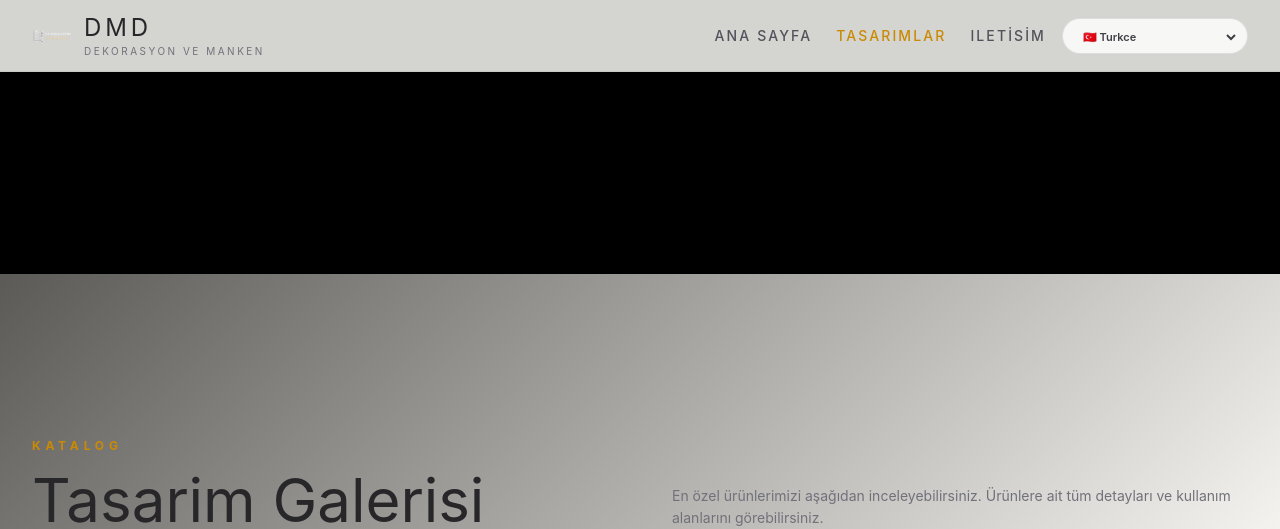
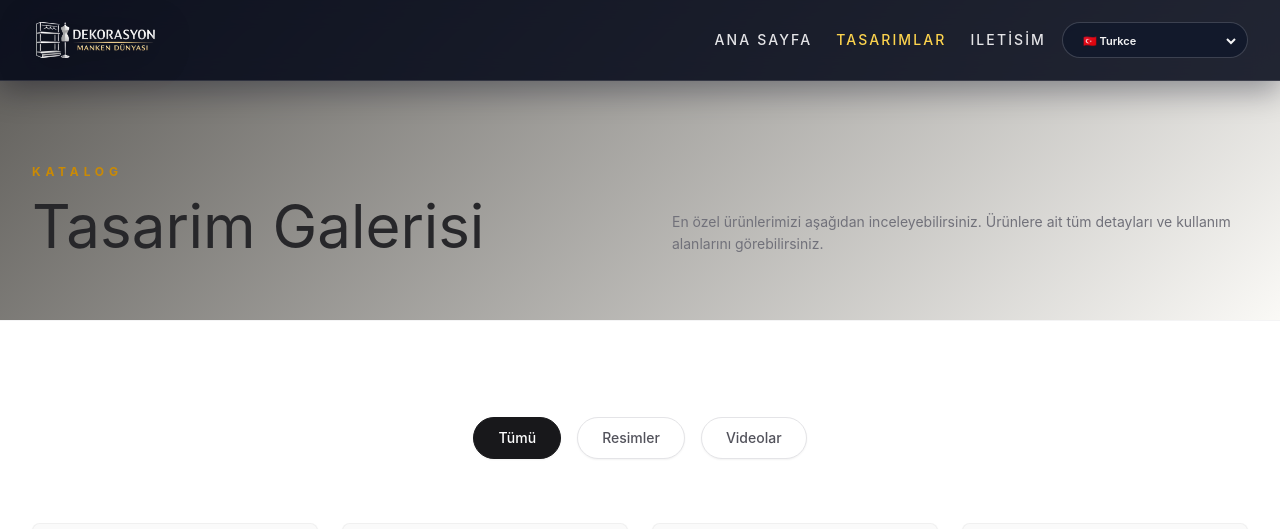
Before and after one commit to KES-KING/www.dekorasyonmankendunyasi.com, a PHP site: page /tr/designs in a window 1280 px wide. Shown: the top 529 px of the page. Run offline with PHP 8.4, Linux system fonts and the light colour scheme; a user stored in the database is signed in; data comes from the database, SQL or seed files in the repository; some libraries are stand-ins or nearby versions.

Commit message:
feat: enhance header and home page with logo, improved styles, and intro loader

```diff
--- a/php/views/pages/home.php
+++ b/php/views/pages/home.php
@@ -4,6 +4,11 @@
     <div class="relative z-10 mx-auto max-w-7xl px-4 py-8 sm:px-6 lg:px-8 text-center">
         <div
             class="mx-auto max-w-5xl rounded-3xl border border-white/30 bg-black/45 px-6 py-10 shadow-[0_20px_80px_rgba(0,0,0,0.45)] backdrop-blur-sm sm:px-10 sm:py-12">
+            <img
+                src="<?= e($brandLogo); ?>"
+                alt="<?= e($brandName); ?>"
+                class="mx-auto mb-6 h-auto w-44 drop-shadow-[0_10px_30px_rgba(0,0,0,0.55)] sm:mb-8 sm:w-56 lg:w-64"
+            />
             <p class="mb-4 text-xs font-bold uppercase tracking-[0.2em] text-amber-300 sm:text-sm">
                 <?= e(t('hero.kicker', 'Estetik | Dekorasyon | Tasarım')); ?>
             </p>
--- a/php/views/partials/header.php
+++ b/php/views/partials/header.php
@@ -1,18 +1,18 @@
 <header class="site-header fixed top-0 z-40 w-full transition-all">
-    <div class="mx-auto flex max-w-7xl items-center justify-between px-4 py-3 sm:px-6 lg:px-8">
-        <a href="<?= e($localeHomeUrl); ?>" class="group flex items-center gap-3">
-            <img src="<?= e(asset('logo.png')); ?>" alt="<?= e($settings['brand_short'] ?? 'DMD'); ?>" class="h-10 w-10 rounded-lg object-contain" />
-            <div>
-                <p class="font-display text-xl uppercase tracking-[0.16em] text-zinc-800 sm:text-2xl"><?= e($settings['brand_short'] ?? 'DMD'); ?></p>
-                <p class="hidden text-[10px] uppercase tracking-[0.25em] text-zinc-500 sm:block"><?= e($settings['brand_subline'] ?? t('brand.subline', 'Dekorasyon ve Manken')); ?></p>
-            </div>
+    <div class="mx-auto flex max-w-7xl items-center justify-between px-4 py-2 sm:px-6 lg:px-8">
+        <a href="<?= e($localeHomeUrl); ?>" class="group flex shrink-0 items-center">
+            <img
+                src="<?= e(asset('logo.png')); ?>"
+                alt="<?= e($settings['brand_name'] ?? t('brand.name', 'Dekorasyon Manken Dünyası')); ?>"
+                class="h-14 w-auto object-contain drop-shadow-[0_6px_18px_rgba(0,0,0,0.55)] sm:h-16"
+            />
         </a>
 
         <div class="flex items-center gap-4">
-            <nav class="hidden items-center gap-6 text-xs uppercase tracking-[0.15em] text-zinc-600 sm:flex sm:text-sm font-medium">
-                <a href="<?= e($localeHomeUrl); ?>" class="transition <?= $activePage === 'home' ? 'text-yellow-600' : 'hover:text-yellow-600'; ?>"><?= e(t('nav.home', 'Ana Sayfa')); ?></a>
-                <a href="<?= e($designsUrl); ?>" class="transition <?= $activePage === 'designs' ? 'text-yellow-600' : 'hover:text-yellow-600'; ?>"><?= e(t('nav.designs', 'Tasarım Galerisi')); ?></a>
-                <a href="<?= e($contactUrl); ?>" class="transition <?= $activePage === 'contact' ? 'text-yellow-600' : 'hover:text-yellow-600'; ?>"><?= e(t('nav.contact', 'İletişim')); ?></a>
+            <nav class="hidden items-center gap-6 text-xs uppercase tracking-[0.15em] text-zinc-200 sm:flex sm:text-sm font-medium">
+                <a href="<?= e($localeHomeUrl); ?>" class="transition <?= $activePage === 'home' ? 'text-amber-300' : 'hover:text-amber-300'; ?>"><?= e(t('nav.home', 'Ana Sayfa')); ?></a>
+                <a href="<?= e($designsUrl); ?>" class="transition <?= $activePage === 'designs' ? 'text-amber-300' : 'hover:text-amber-300'; ?>"><?= e(t('nav.designs', 'Tasarım Galerisi')); ?></a>
+                <a href="<?= e($contactUrl); ?>" class="transition <?= $activePage === 'contact' ? 'text-amber-300' : 'hover:text-amber-300'; ?>"><?= e(t('nav.contact', 'İletişim')); ?></a>
             </nav>
 
             <div class="language-pill rounded-full border px-2 py-1">
@@ -20,7 +20,7 @@
                 <select
                     id="locale-switcher"
                     aria-label="<?= e(t('nav.language', 'Dil')); ?>"
-                    class="min-w-[10.5rem] bg-transparent px-2 py-1 text-[11px] font-semibold text-zinc-700 outline-none"
+                    class="min-w-[10.5rem] bg-transparent px-2 py-1 text-[11px] font-semibold text-zinc-100 outline-none"
                     onchange="if (this.value) { window.location.href = this.value; }"
                 >
                     <?php foreach ($languageSwitcher as $language): ?>
@@ -33,11 +33,11 @@
         </div>
     </div>
 
-    <div class="border-t border-black/5 px-4 py-3 bg-white/50 sm:hidden backdrop-blur-md">
-        <nav class="flex items-center justify-center gap-6 text-[11px] uppercase tracking-[0.18em] text-zinc-600 font-medium">
-            <a href="<?= e($localeHomeUrl); ?>" class="transition <?= $activePage === 'home' ? 'text-yellow-600' : 'hover:text-yellow-600'; ?>"><?= e(t('nav.home', 'Ana Sayfa')); ?></a>
-            <a href="<?= e($designsUrl); ?>" class="transition <?= $activePage === 'designs' ? 'text-yellow-600' : 'hover:text-yellow-600'; ?>"><?= e(t('nav.designs', 'Galeri')); ?></a>
-            <a href="<?= e($contactUrl); ?>" class="transition <?= $activePage === 'contact' ? 'text-yellow-600' : 'hover:text-yellow-600'; ?>"><?= e(t('nav.contact', 'İletişim')); ?></a>
+    <div class="border-t border-white/10 px-4 py-3 bg-slate-950/55 sm:hidden backdrop-blur-md">
+        <nav class="flex items-center justify-center gap-6 text-[11px] uppercase tracking-[0.18em] text-zinc-200 font-medium">
+            <a href="<?= e($localeHomeUrl); ?>" class="transition <?= $activePage === 'home' ? 'text-amber-300' : 'hover:text-amber-300'; ?>"><?= e(t('nav.home', 'Ana Sayfa')); ?></a>
+            <a href="<?= e($designsUrl); ?>" class="transition <?= $activePage === 'designs' ? 'text-amber-300' : 'hover:text-amber-300'; ?>"><?= e(t('nav.designs', 'Galeri')); ?></a>
+            <a href="<?= e($contactUrl); ?>" class="transition <?= $activePage === 'contact' ? 'text-amber-300' : 'hover:text-amber-300'; ?>"><?= e(t('nav.contact', 'İletişim')); ?></a>
         </nav>
     </div>
 </header>
--- a/public/css/main.css
+++ b/public/css/main.css
@@ -1,9 +1,70 @@
 html { scroll-behavior: smooth; }
 body { background: #faf9f6; color: #1a1a1a; font-family: 'Inter', sans-serif; }
 
-.site-header { background: rgba(250, 249, 246, 0.85); backdrop-filter: blur(12px); border-bottom: 1px solid rgba(0, 0, 0, 0.05); }
+.intro-loader { display: none; }
+.show-intro-loader body { overflow: hidden; }
+.show-intro-loader .intro-loader {
+    position: fixed;
+    inset: 0;
+    z-index: 70;
+    display: flex;
+    align-items: center;
+    justify-content: center;
+    background: rgba(15, 23, 42, 0.86);
+    backdrop-filter: blur(6px);
+    opacity: 1;
+}
+.intro-loader__inner {
+    width: min(92vw, 420px);
+    text-align: center;
+    color: #f8fafc;
+    padding: 1.5rem;
+}
+.intro-loader__logo {
+    width: clamp(88px, 14vw, 144px);
+    height: auto;
+    margin: 0 auto;
+    display: block;
+}
+.intro-loader__brand {
+    margin-top: 1rem;
+    font-family: 'Manrope', sans-serif;
+    font-size: 0.85rem;
+    letter-spacing: 0.16em;
+    text-transform: uppercase;
+    color: rgba(248, 250, 252, 0.86);
+}
+.intro-loader__line {
+    margin: 1rem auto 0;
+    width: min(75vw, 240px);
+    height: 2px;
+    background: rgba(248, 250, 252, 0.2);
+    border-radius: 999px;
+    overflow: hidden;
+}
+.intro-loader__line > span {
+    display: block;
+    width: 100%;
+    height: 100%;
+    background: linear-gradient(90deg, #f59e0b 0%, #facc15 100%);
+    transform: scaleX(0);
+    transform-origin: left center;
+}
+.intro-loader-seen .intro-loader { display: none !important; }
 
-.language-pill { background: rgba(255, 255, 255, 0.8); border-color: rgba(0, 0, 0, 0.1); color: #4a4a4a; }
+.site-header {
+    background: rgba(2, 6, 23, 0.86);
+    backdrop-filter: blur(12px);
+    border-bottom: 1px solid rgba(255, 255, 255, 0.12);
+    box-shadow: 0 10px 30px rgba(2, 6, 23, 0.35);
+}
+
+.language-pill {
+    background: rgba(15, 23, 42, 0.78);
+    border-color: rgba(255, 255, 255, 0.18);
+    color: #f8fafc;
+}
+.language-pill option { color: #111827; }
 
 .gold-button {
     border: 1px solid rgba(212, 175, 55, 0.5);
```
